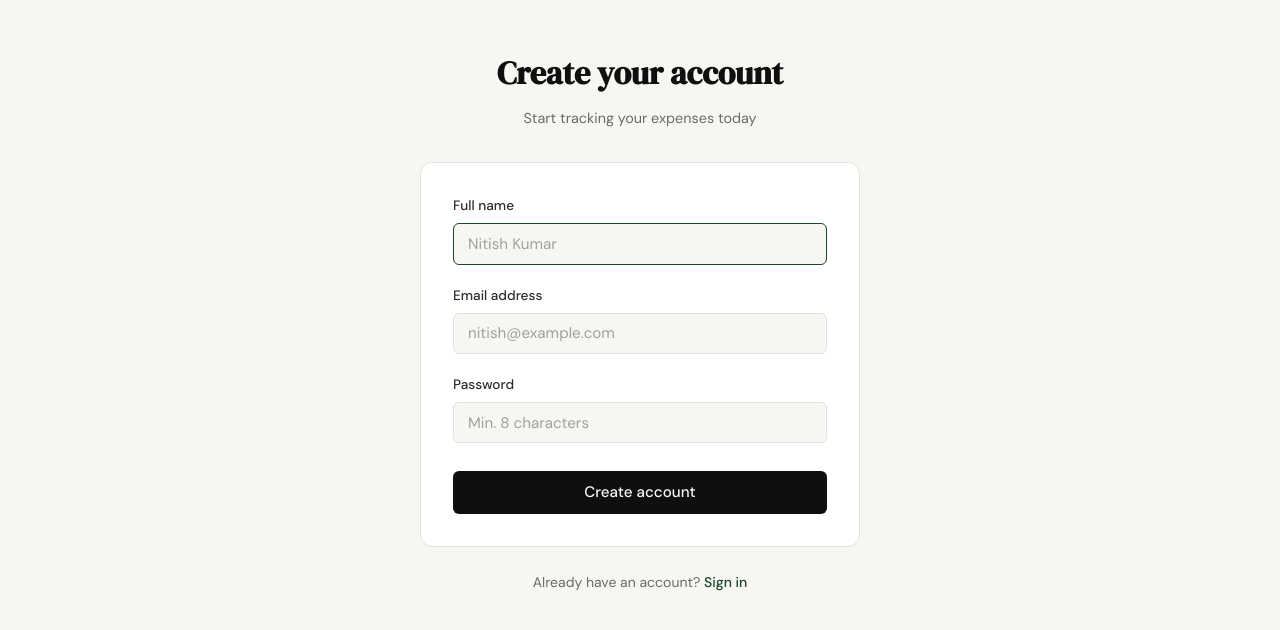
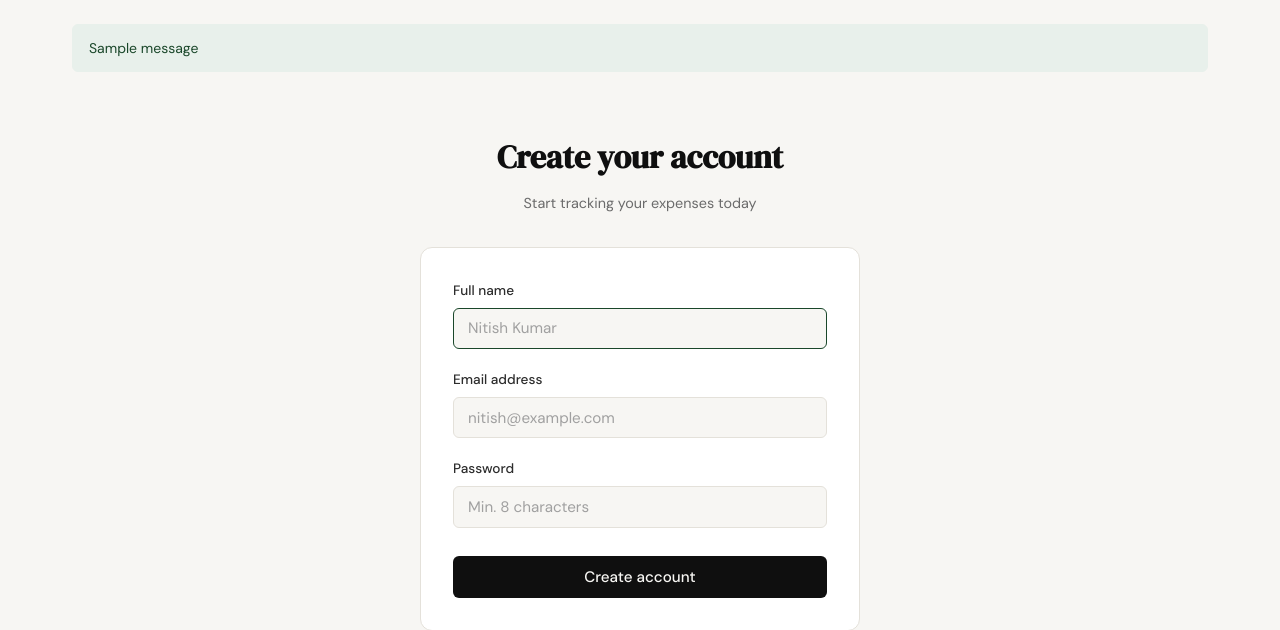
Before and after one commit to faruque-h/spendly-campusx-project, a Flask app: page /register in a window 1280 px wide. Shown: the part 61-691 px from the top of the page. Run offline with Flask 3, Linux system fonts and the light colour scheme; one stand-in notice (Sample message) is shown.

Commit message:
feat(registration): implement sign-up flow
- POST /register validates name, email shape, and 8+ char password
- case-insensitive duplicate check via lower(email) + IntegrityError guard
- passwords hashed with werkzeug, parameterised SQL, connection closed
- success flash rendered from base.html and shown on /login
- register form keeps name/email on error, adds minlength and role=alert
- CSRF remains deferred (no new dependencies)

```diff
--- a/app.py
+++ b/app.py
@@ -1,8 +1,27 @@
-from flask import Flask, render_template
+import os
+import re
+import sqlite3
+
+from flask import (
+    Flask,
+    flash,
+    redirect,
+    render_template,
+    request,
+    url_for,
+)
+from werkzeug.security import generate_password_hash
 
 from database.db import get_db, init_db, seed_db
 
 app = Flask(__name__)
+
+# Flash/session signing key. Set SPENDLY_SECRET_KEY in production; the
+# fallback is for local development only.
+app.config["SECRET_KEY"] = os.environ.get("SPENDLY_SECRET_KEY", "dev-only-change-me")
+
+# Simple, deliberately permissive email shape: local@domain.tld
+EMAIL_RE = re.compile(r"^[^@\s]+@[^@\s]+\.[^@\s]+$")
 
 # Ensure the database and demo data exist before any route is used.
 with app.app_context():
@@ -19,9 +38,52 @@ def landing():
     return render_template("landing.html")
 
 
-@app.route("/register")
+@app.route("/register", methods=["GET", "POST"])
 def register():
-    return render_template("register.html")
+    if request.method == "POST":
+        name = (request.form.get("name") or "").strip()
+        email = (request.form.get("email") or "").strip().lower()
+        password = request.form.get("password") or ""  # never strip passwords
+
+        error = None
+        if not name:
+            error = "Please enter your name."
+        elif not EMAIL_RE.match(email):
+            error = "Please enter a valid email address."
+        elif len(password) < 8:
+            error = "Password must be at least 8 characters."
+
+        if error is None:
+            conn = get_db()
+            try:
+                existing = conn.execute(
+                    "SELECT 1 FROM users WHERE lower(email) = ?", (email,)
+                ).fetchone()
+
+                if existing is not None:
+                    error = "An account with this email already exists."
+                else:
+                    try:
+                        with conn:  # commits on success, rolls back on error
+                            conn.execute(
+                                "INSERT INTO users (name, email, password_hash) "
+                                "VALUES (?, ?, ?)",
+                                (name, email, generate_password_hash(password)),
+                            )
+                    except sqlite3.IntegrityError:
+                        error = "An account with this email already exists."
+                    else:
+                        flash("Account created successfully. Please sign in.",
+                              "success")
+                        return redirect(url_for("login"))
+            finally:
+                conn.close()
+
+        # Validation / duplicate failure: 400 with sticky fields.
+        return render_template("register.html", error=error,
+                               name=name, email=email), 400
+
+    return render_template("register.html", name="", email="")
 
 
 @app.route("/login")
--- a/static/css/style.css
+++ b/static/css/style.css
@@ -470,6 +470,26 @@ a { color: inherit; text-decoration: none; }
     margin-bottom: 1.25rem;
 }
 
+.flash-stack {
+    max-width: var(--max-width);
+    margin: 1.5rem auto 0;
+    padding: 0 2rem;
+}
+
+.flash {
+    border: 1px solid var(--border);
+    border-radius: var(--radius-sm);
+    padding: 0.75rem 1rem;
+    font-size: 0.875rem;
+    margin-bottom: 0.75rem;
+}
+
+.flash--success {
+    background: var(--accent-light);
+    color: var(--accent);
+    border-color: var(--accent-light);
+}
+
 .form-group { margin-bottom: 1.25rem; }
 
 .form-group label {
--- a/templates/base.html
+++ b/templates/base.html
@@ -26,6 +26,15 @@
     </nav>
 
     <main class="main-content">
+        {% with messages = get_flashed_messages(with_categories=true) %}
+        {% if messages %}
+        <div class="flash-stack">
+            {% for category, message in messages %}
+            <div class="flash flash--{{ category }}">{{ message }}</div>
+            {% endfor %}
+        </div>
+        {% endif %}
+        {% endwith %}
         {% block content %}{% endblock %}
     </main>
 
--- a/templates/register.html
+++ b/templates/register.html
@@ -14,7 +14,7 @@
 
         <div class="auth-card">
             {% if error %}
-            <div class="auth-error">{{ error }}</div>
+            <div class="auth-error" role="alert">{{ error }}</div>
             {% endif %}
 
             <form method="POST" action="/register">
@@ -22,18 +22,21 @@
                     <label for="name">Full name</label>
                     <input type="text" id="name" name="name"
                            class="form-input" placeholder="Nitish Kumar"
+                           value="{{ name or '' }}" autocomplete="name"
                            required autofocus>
                 </div>
                 <div class="form-group">
                     <label for="email">Email address</label>
                     <input type="email" id="email" name="email"
                            class="form-input" placeholder="nitish@example.com"
+                           value="{{ email or '' }}" autocomplete="email"
                            required>
                 </div>
                 <div class="form-group">
                     <label for="password">Password</label>
                     <input type="password" id="password" name="password"
                            class="form-input" placeholder="Min. 8 characters"
+                           minlength="8" autocomplete="new-password"
                            required>
                 </div>
                 <button type="submit" class="btn-submit">Create account</button>
```
Also changed, not shown: .opencode/plans/02-registration.md (added), .opencode/specs/02-registration.md (added).
